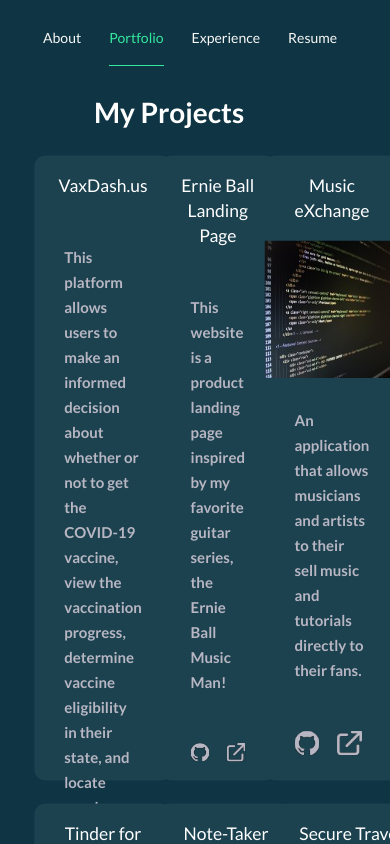
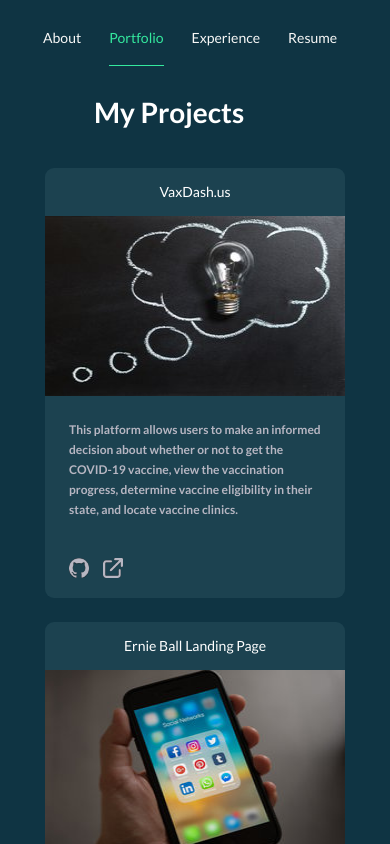
Before and after one commit to nickgusd/my-portfolio, a Next.js app: page /portfolio in a window 390 px wide. Built offline with nearby package versions, Linux system fonts and the light colour scheme.

Commit message:
add react-responsive and responsive component

```diff
--- a/components/card.module.css
+++ b/components/card.module.css
@@ -6,10 +6,10 @@
     flex-direction: column;
     align-items: center;
     text-align: left;
-    max-width: 300px;
     max-height: 500px;
-    transform: scale(1.25);
+    width: 300px;
 }
+
 
 .container:hover {
    background-color: #34e89e2b
--- a/components/grid.module.css
+++ b/components/grid.module.css
@@ -20,6 +20,18 @@
     display: flex;
     flex-direction: row;
     padding: 24px;
-    margin: 50px 24px;
+    /* margin: 50px 24px; */
+}
+
+@media screen and (max-width: 1024px) {
+   .row {
     gap: 14px;
-}
+   }
+  }
+
+  @media screen and (max-width: 765px) {
+    .row {
+     flex-direction: column;
+     gap: 24px;
+    }
+   }
--- a/components/layout.tsx
+++ b/components/layout.tsx
@@ -3,6 +3,7 @@
 
 import styles from './layout.module.css';
 import { Navbar } from './navbar';
+import Responsive from './responsive';
 
 export const siteTitle = "Nick's Portfolio";
 
@@ -12,6 +13,7 @@
 
 export default function Layout({ children }: Props) {
   return (
+    <Responsive>
       <div className={styles.container}>
         <Head>
           <link rel="icon" href="/favicon.ico" />
@@ -37,5 +39,6 @@
           </div>
         </main>
       </div>
+    </Responsive>
   );
 }
--- /dev/null
+++ b/components/responsive.tsx
@@ -0,0 +1,15 @@
+import { useState, useEffect } from 'react';
+
+export default function Responsive({ children }) {
+  const [isClient, setIsClient] = useState(false);
+
+  useEffect(() => {
+    if (typeof window !== 'undefined') {
+      setIsClient(true);
+    }
+  }, []);
+
+  if (isClient) {
+    return <div>{children}</div>;
+  }
+}
--- a/components/sidebar.tsx
+++ b/components/sidebar.tsx
@@ -1,5 +1,6 @@
 import React, { useState } from 'react';
 import Image from 'next/image';
+import { useMediaQuery } from 'react-responsive';
 
 import styles from './sidebar.module.css';
 
@@ -14,6 +15,10 @@
 
 export const Sidebar = () => {
   const [current, setCurrent] = useState(null);
+  const isMobile = useMediaQuery({
+    query: '(max-width: 769px)'
+  });
+
   const sideBarItems = [
     {
       filled: linkedin,
@@ -31,6 +36,8 @@
 
   const onMouseOver = (item) => setCurrent(item.active);
 
+  if (isMobile) return null;
+
   return (
     <div className={styles.wrapper}>
       {sideBarItems.map((item, idx) => (
--- a/package.json
+++ b/package.json
@@ -12,10 +12,12 @@
   },
   "dependencies": {
     "@pdftron/webviewer": "^8.8.0",
+    "@wojtekmaj/react-hooks": "^1.13.0",
     "next": "^12.2.5",
     "react": "18.2.0",
     "react-dom": "18.2.0",
     "react-pdf": "^5.7.2",
+    "react-responsive": "^9.0.0-beta.10",
     "semantic-ui-css": "^2.4.1",
     "semantic-ui-react": "^2.1.3",
     "styled-components": "^5.3.5"
```
Also changed, not shown: components/about.module.css (+20 -0 lines), components/contact.module.css (+13 -3 lines), 1 other file (tests, documents, lock files or other folders). Lines whose indentation alone changed are shown as unchanged.
